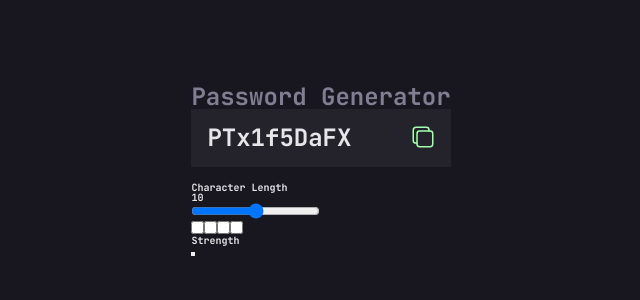
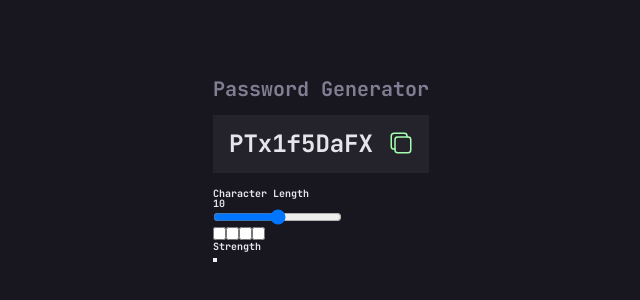
Before and after one commit to sree-lakshmi-n/password-generator-app, a website: page index.html in a window 1280 px wide. Shown: the part 230-530 px from the top of the page, without its empty margins (319-959 px from the left). Drawn offline with nearby package versions, Linux system fonts and the light colour scheme; files that its build step writes are made by us from their sources.

Commit message:
title styling

```diff
--- a/sass/components/_title.scss
+++ b/sass/components/_title.scss
@@ -1,5 +1,6 @@
 .title {
   color: $grey;
-  font-size: 2.4rem;
+  font-size: 2rem;
   text-align: center;
+  margin-bottom: 1.6rem;
 }
```
